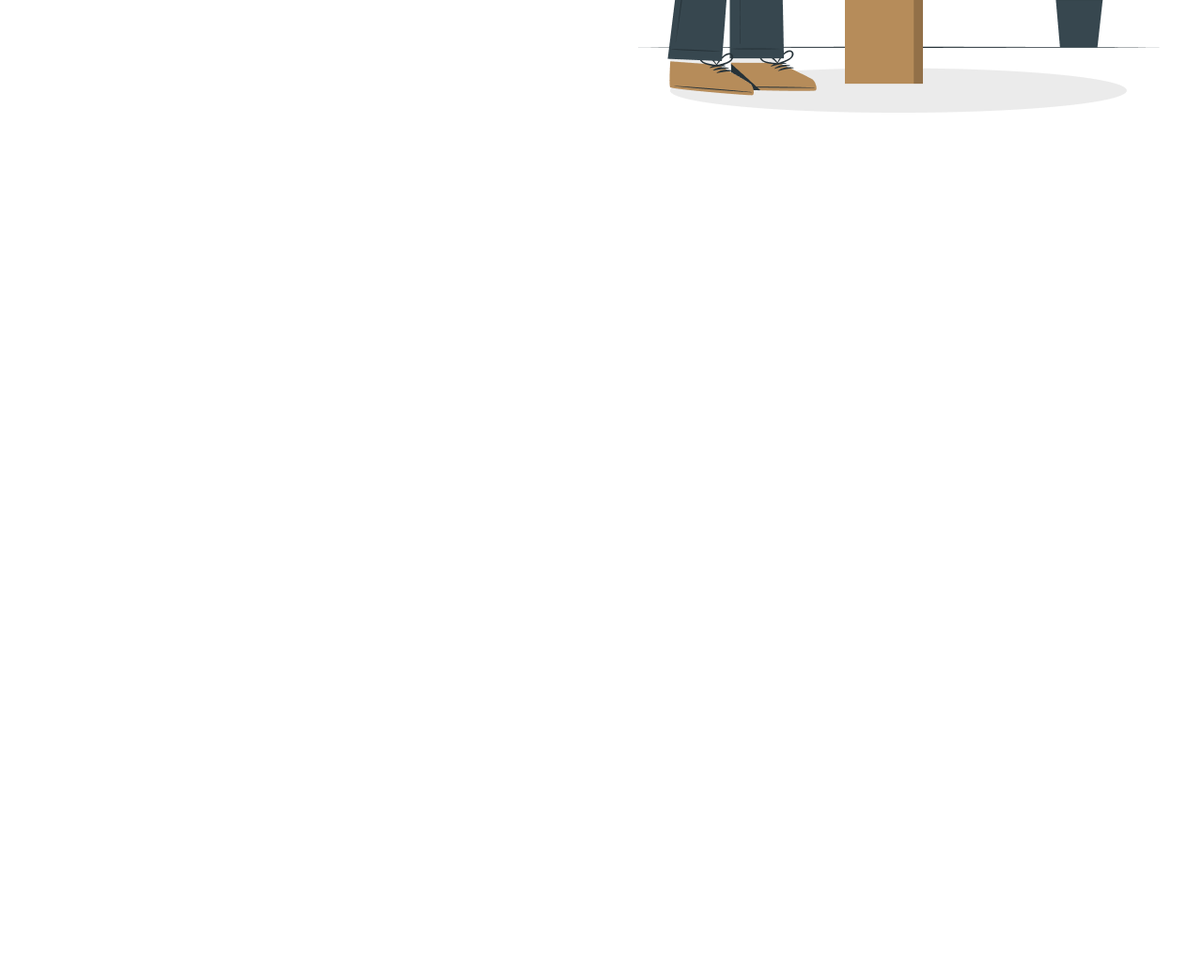
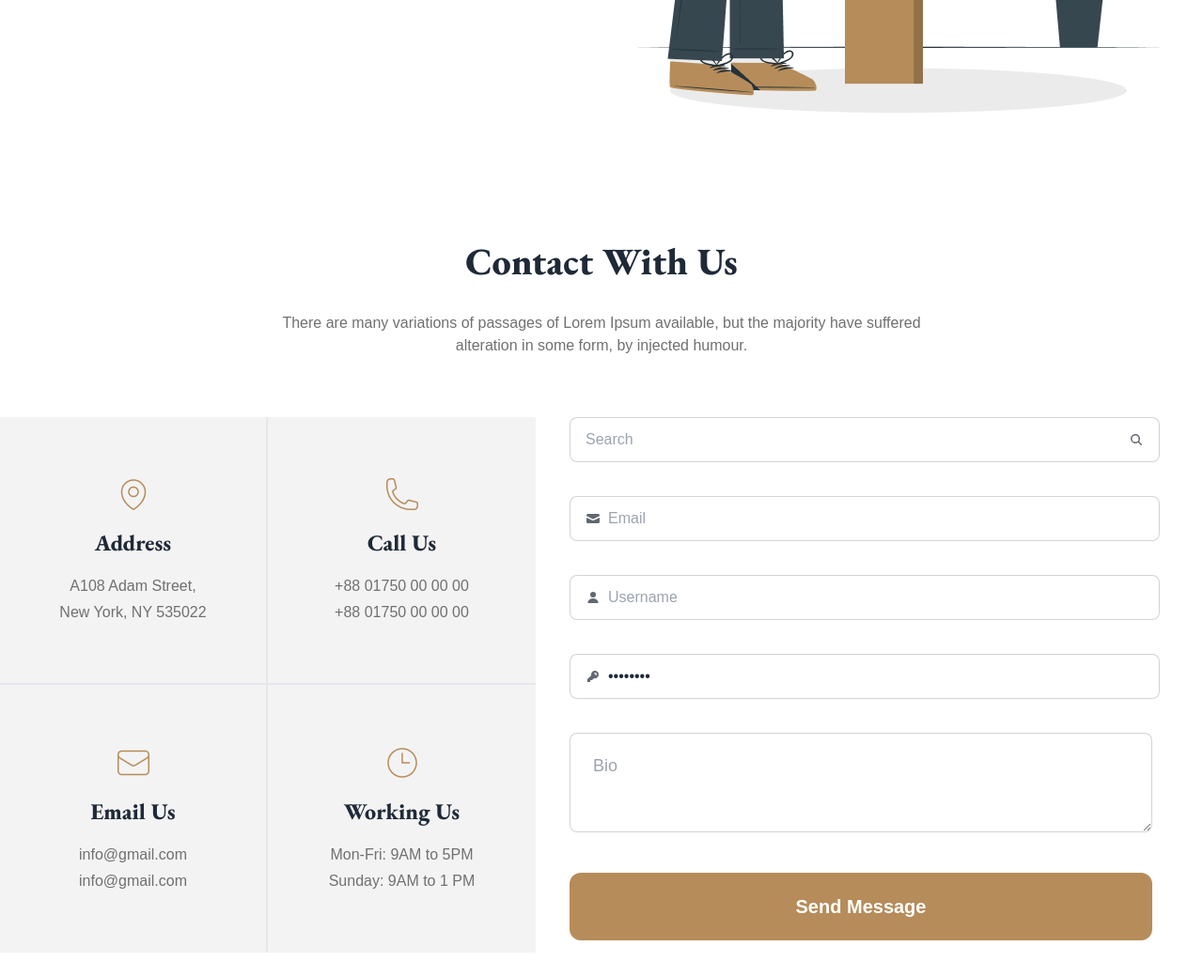
Before and after one commit to rifatrahman1/Justice-Solution-DaisyUI, a plain HTML site: page index.html in a window 1280 px wide. Shown: the part 3812-4852 px from the top of the page at 94% size. Before the commit the page ends 4060 px from the top, so only its background shows below. Drawn offline with nearby package versions, Linux system fonts and the light colour scheme.

Commit message:
added to another file added

```diff
--- a/index.html
+++ b/index.html
@@ -108,38 +108,38 @@
                 <p class="text-p-tags">There are many variations of passages of Lorem Ipsum available, but the majority have suffered alteration in some form, by injected humour.</p>
             </div>
             <div class="grid grid-cols-1 md:grid-cols-2 lg:grid-cols-3 w-[1170px] mx-auto">
-                <div class="flex flex-col items-center text-center space-y-7 h-[500px] w-[400px] py-16 hover:w-[390px] hover:bg-gradient-to-t from-[#E7E7E7] to-[#E7E7E7]">
+                <div class="flex flex-col items-center text-center space-y-7 h-[500px] w-[400px] py-16 hover:bg-gradient-to-t from-[#E7E7E7] to-[#E7E7E7]">
                     <img src="images/business.png" alt="">
                     <h3 class="text-[32px] font-extrabold eb-garamond">Business Law</h3>
                     <p class="text-p-tags w-[260px]">There are many variations of passages of Lorem Ipsum available, but the majority have suffered alteration in some form, by injected humour.</p>
                     <img src="images/Frame.png" alt="">
                 </div>
-                <div class="flex flex-col items-center text-center space-y-7 h-[500px] w-[400px] py-16 hover:w-[390px] hover:bg-gradient-to-t from-[#E7E7E7] to-[#E7E7E7] border-l-2 border-r-2">
+                <div class="flex flex-col items-center text-center space-y-7 h-[500px] w-[400px] py-16 hover:bg-gradient-to-t from-[#E7E7E7] to-[#E7E7E7] border-l-2 border-r-2">
                     <img src="images/criminal.png" alt="">
                     <h3 class="text-[32px] font-extrabold eb-garamond">Criminal Law</h3>
                     <p class="text-p-tags w-[260px]">There are many variations of passages of Lorem Ipsum available, but the majority have suffered alteration in some form, by injected humour.</p>
                     <img src="images/Frame.png" alt="">
                 </div>
-                <div class="flex flex-col items-center text-center space-y-7 h-[500px] w-[400px] py-16 hover:w-[390px] hover:bg-gradient-to-t from-[#E7E7E7] to-[#E7E7E7]">
+                <div class="flex flex-col items-center text-center space-y-7 h-[500px] w-[400px] py-16 hover:bg-gradient-to-t from-[#E7E7E7] to-[#E7E7E7]">
                     <img src="images/child.png" alt="">
                     <h3 class="text-[32px] font-extrabold eb-garamond">Child Support</h3>
                     <p class="text-p-tags w-[260px]">There are many variations of passages of Lorem Ipsum available, but the majority have suffered alteration in some form, by injected humour.</p>
                     <img src="images/Frame.png" alt="">
                 </div>
 
-                <div class="flex flex-col items-center text-center space-y-7 h-[500px] w-[400px] py-16 border-t-2 hover:w-[390px] hover:bg-gradient-to-t from-[#E7E7E7] to-[#E7E7E7]">
+                <div class="flex flex-col items-center text-center space-y-7 h-[500px] w-[400px] py-16 border-t-2  hover:bg-gradient-to-t from-[#E7E7E7] to-[#E7E7E7]">
                     <img src="images/education.png" alt="">
                     <h3 class="text-[32px] font-extrabold eb-garamond">Education Law</h3>
                     <p class="text-p-tags w-[260px]">There are many variations of passages of Lorem Ipsum available, but the majority have suffered alteration in some form, by injected humour.</p>
                     <img src="images/Frame.png" alt="">
                 </div>
-                <div class="flex flex-col items-center text-center space-y-7 h-[500px] w-[400px] py-16 border-t-2 border-l-2 border-r-2 hover:w-[390px] hover:bg-gradient-to-t from-[#E7E7E7] to-[#E7E7E7]">
+                <div class="flex flex-col items-center text-center space-y-7 h-[500px] w-[400px] py-16 border-t-2 border-l-2 border-r-2  hover:bg-gradient-to-t from-[#E7E7E7] to-[#E7E7E7]">
                     <img src="images/divorce.png" alt="">
                     <h3 class="text-[32px] font-extrabold eb-garamond">Divorce Law</h3>
                     <p class="text-p-tags w-[260px]">There are many variations of passages of Lorem Ipsum available, but the majority have suffered alteration in some form, by injected humour.</p>
                     <img src="images/Frame.png" alt="">
                 </div>
-                <div class="flex flex-col items-center text-center space-y-7 h-[500px] w-[400px] py-16 border-t-2 hover:w-[390px] hover:bg-gradient-to-t from-[#E7E7E7] to-[#E7E7E7]">
+                <div class="flex flex-col items-center text-center space-y-7 h-[500px] w-[400px] py-16 border-t-2  hover:bg-gradient-to-t from-[#E7E7E7] to-[#E7E7E7]">
                     <img src="images/tax.png" alt="">
                     <h3 class="text-[32px] font-extrabold eb-garamond">Tax Law</h3>
                     <p class="text-p-tags w-[260px]">There are many variations of passages of Lorem Ipsum available, but the majority have suffered alteration in some form, by injected humour.</p>
@@ -240,6 +240,96 @@
           </section>
 
           <!-- contact us section -->
+
+          <section class="my-32">
+            <div class="text-center w-[720px] mx-auto space-y-6">
+                <h1 class="text-[40px] eb-garamond font-extrabold">Contact With Us</h1>
+                <p class="text-p-tags text-base">There are many variations of passages of Lorem Ipsum available, but the majority have suffered alteration in some form, by injected humour.</p>
+            </div>
+            <div class="flex flex-col lg:flex-row my-16 gap-9">
+                <div class="grid grid-cols-1 md:grid-cols-2 lg:grid-cols-2 bg-[#F3F3F3]">
+                    <div class="w-[285px] h-[285px] flex flex-col items-center text-center space-y-4 justify-center border-b-2 border-r-2">
+                        <img src="images/location.png" alt="">
+                        <h3 class="eb-garamond text-2xl font-extrabold">Address</h3>
+                        <p class="text-p-tags text-base leading-7">A108 Adam Street, <br>
+                            New York, NY 535022</p>
+                    </div>
+                    <div class="w-[285px] h-[285px] flex flex-col items-center text-center space-y-4 justify-center border-b-2">
+                        <img src="images/call.png" alt="">
+                        <h3 class="eb-garamond text-2xl font-extrabold">Call Us</h3>
+                        <p class="text-p-tags text-base leading-7">+88 01750 00 00 00 <br>
+                            +88 01750 00 00 00</p>
+                    </div>
+                    <div class="w-[285px] h-[285px] flex flex-col items-center text-center space-y-4 justify-center border-r-2">
+                        <img src="images/email.png" alt="">
+                        <h3 class="eb-garamond text-2xl font-extrabold">Email Us</h3>
+                        <p class="text-p-tags text-base leading-7">info@gmail.com <br>
+                            info@gmail.com</p>
+                    </div>
+                    <div class="w-[285px] h-[285px] flex flex-col items-center text-center space-y-4 justify-center">
+                        <img src="images/time.png" alt="">
+                        <h3 class="eb-garamond text-2xl font-extrabold">Working Us</h3>
+                        <p class="text-p-tags text-base leading-7">Mon-Fri: 9AM to 5PM <br>
+                            Sunday: 9AM to 1 PM</p>
+                    </div>
+                </div>
+                <!-- input submit -->
+                <div class="space-y-9">
+                    <label class="input input-bordered flex items-center gap-2">
+                        <input type="text" class="grow w-[570px] h-[72px]" placeholder="Search" />
+                        <svg
+                          xmlns="http://www.w3.org/2000/svg"
+                          viewBox="0 0 16 16"
+                          fill="currentColor"
+                          class="h-4 w-4 opacity-70">
+                          <path
+                            fill-rule="evenodd"
+                            d="M9.965 11.026a5 5 0 1 1 1.06-1.06l2.755 2.754a.75.75 0 1 1-1.06 1.06l-2.755-2.754ZM10.5 7a3.5 3.5 0 1 1-7 0 3.5 3.5 0 0 1 7 0Z"
+                            clip-rule="evenodd" />
+                        </svg>
+                      </label>
+                      <label class="input input-bordered flex items-center gap-2">
+                        <svg
+                          xmlns="http://www.w3.org/2000/svg"
+                          viewBox="0 0 16 16"
+                          fill="currentColor"
+                          class="h-4 w-4 opacity-70">
+                          <path
+                            d="M2.5 3A1.5 1.5 0 0 0 1 4.5v.793c.026.009.051.02.076.032L7.674 8.51c.206.1.446.1.652 0l6.598-3.185A.755.755 0 0 1 15 5.293V4.5A1.5 1.5 0 0 0 13.5 3h-11Z" />
+                          <path
+                            d="M15 6.954 8.978 9.86a2.25 2.25 0 0 1-1.956 0L1 6.954V11.5A1.5 1.5 0 0 0 2.5 13h11a1.5 1.5 0 0 0 1.5-1.5V6.954Z" />
+                        </svg>
+                        <input type="text" class="grow" placeholder="Email" />
+                      </label>
+                      <label class="input input-bordered flex items-center gap-2">
+                        <svg
+                          xmlns="http://www.w3.org/2000/svg"
+                          viewBox="0 0 16 16"
+                          fill="currentColor"
+                          class="h-4 w-4 opacity-70">
+                          <path
+                            d="M8 8a3 3 0 1 0 0-6 3 3 0 0 0 0 6ZM12.735 14c.618 0 1.093-.561.872-1.139a6.002 6.002 0 0 0-11.215 0c-.22.578.254 1.139.872 1.139h9.47Z" />
+                        </svg>
+                        <input type="text" class="grow" placeholder="Username" />
+                      </label>
+                      <label class="input input-bordered flex items-center gap-2">
+                        <svg
+                          xmlns="http://www.w3.org/2000/svg"
+                          viewBox="0 0 16 16"
+                          fill="currentColor"
+                          class="h-4 w-4 opacity-70">
+                          <path
+                            fill-rule="evenodd"
+                            d="M14 6a4 4 0 0 1-4.899 3.899l-1.955 1.955a.5.5 0 0 1-.353.146H5v1.5a.5.5 0 0 1-.5.5h-2a.5.5 0 0 1-.5-.5v-2.293a.5.5 0 0 1 .146-.353l3.955-3.955A4 4 0 1 1 14 6Zm-4-2a.75.75 0 0 0 0 1.5.5.5 0 0 1 .5.5.75.75 0 0 0 1.5 0 2 2 0 0 0-2-2Z"
+                            clip-rule="evenodd" />
+                        </svg>
+                        <input type="password" class="grow" value="password" />
+                      </label>
+                      <textarea placeholder="Bio" class="textarea textarea-bordered textarea-lg w-[620px]"></textarea>
+                      <input class="bg-btn-colors text-white text-xl font-semibold h-[72px] w-[620px] flex items-center justify-center rounded-xl cursor-pointer" type="button" value="Send Message">
+                </div>
+            </div>
+          </section>
      </main>
     <!-- -----main section end----- -->
 
```
